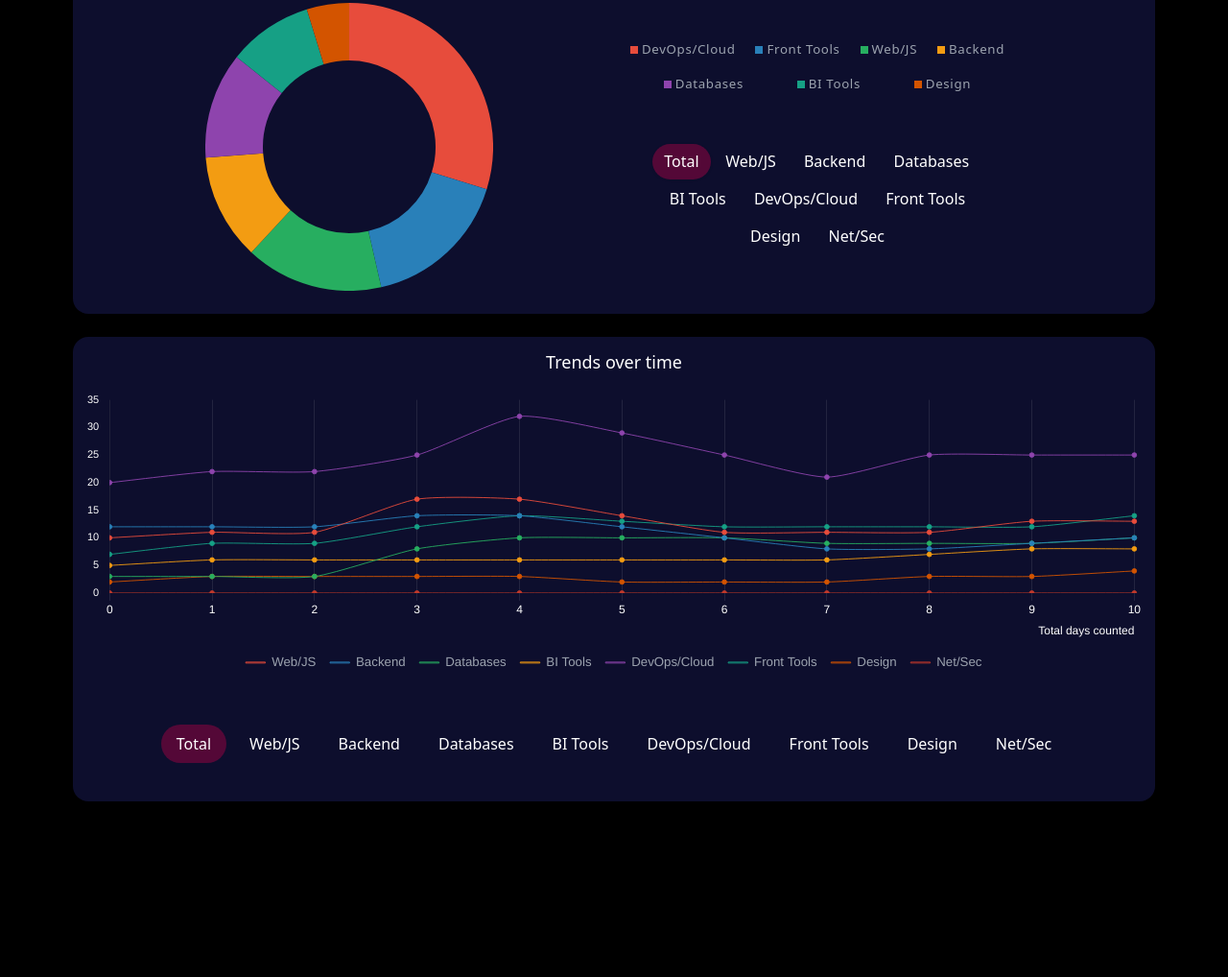
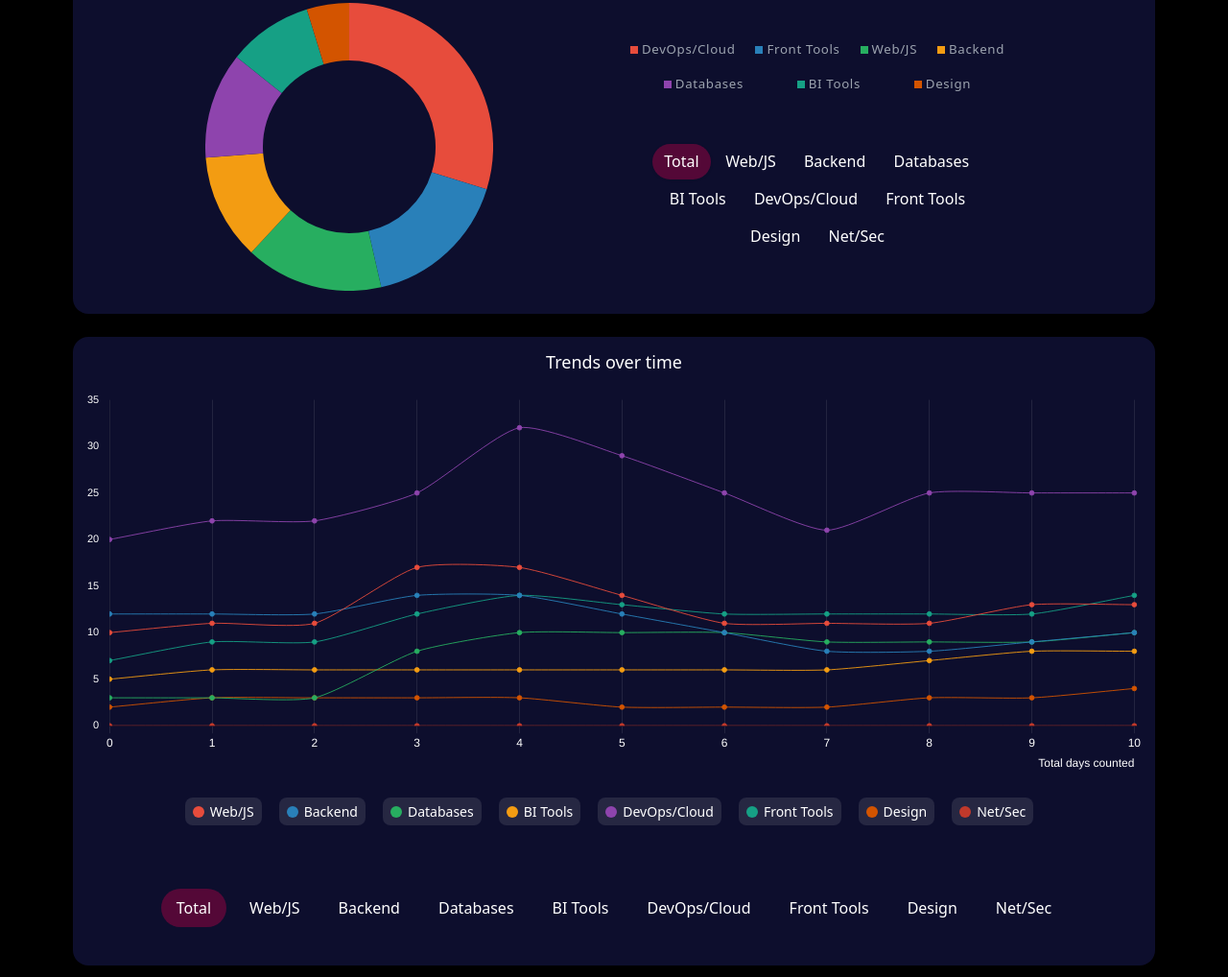
Before and after one commit to matias-cavalcante/it_jobs_req_alfred, a plain HTML site: page index.html in a window 1280 px wide. Shown: the part 165-1183 px from the top of the page at 96% size. Before the commit the page ends 1012 px from the top, so only its background shows below. Drawn offline with nearby package versions, Linux system fonts and the light colour scheme.

Commit message:
Replaced chart.js legend with indepent legend for more control

```diff
--- a/index.html
+++ b/index.html
@@ -68,6 +68,8 @@
                 <canvas id="timeline"></canvas>
             </div>
 
+             <div id="timeline-legend" class="flex flex-wrap justify-center gap-2 mt-4 p-2"></div>
+
 
             <!-- Replace your existing code with this OBSERVE!!!-->
 <div class="flex justify-center mb-6">
--- a/main.js
+++ b/main.js
@@ -6,12 +6,6 @@ let donutChart, timelineChart;
 let historyData = null;
 let currentView = 'overview';
 let currentCategory = null;
-
-
-
-
-
-
 
 
 async function loadHistory() {
@@ -252,7 +246,7 @@ function showCategory(categoryKey) {
             interaction: { mode: 'nearest', intersect: false },
             plugins: {
                 legend: {
-                    display: true,
+                    display: false,
                     position: 'bottom',
                     labels: {
                         usePointStyle: false,
@@ -269,7 +263,7 @@ function showCategory(categoryKey) {
             },
             scales: {
                 x: {
-                    title: { display: false, text: "Total days counted" },
+                    title: { display: true, text: "Total days counted" , align: 'end'},
                     grid: { color: 'rgba(255, 255, 255, 0.1)' }
                 },
                 y: {
@@ -281,8 +275,12 @@ function showCategory(categoryKey) {
                     grid: { display: false, color: 'rgba(255, 255, 255, 0.1)' }
                 }
             }
+
+
         }
     });
+
+    createCustomLegend(timelineChart);
 }
 
 function activateTab(tabId) {
@@ -356,7 +354,7 @@ function drawTimeline() {
             interaction: { mode: 'nearest', intersect: false },
             plugins: {
                 legend: {
-                    display: true,
+                    display: false,
                     position: 'bottom',
                     labels: {
                         usePointStyle: false,
@@ -388,6 +386,78 @@ function drawTimeline() {
             }
         }
     });
+
+    createCustomLegend(timelineChart);
+}
+
+function handleResize() {
+    if (timelineChart) {
+        timelineChart.resize();
+        updateCustomLegend(); // ← Update legends on resize too
+    }
+}
+
+function createCustomLegend(chart) {
+    const legendContainer = document.getElementById('timeline-legend');
+    legendContainer.innerHTML = '';
+
+    chart.data.datasets.forEach((dataset, i) => {
+        const legendItem = document.createElement('div');
+        legendItem.className = 'legend-item';
+
+        // Store which dataset this legend item controls
+        legendItem.dataset.index = i;
+
+        legendItem.innerHTML = `
+            <span class="legend-color" style="background:${dataset.borderColor}"></span>
+            <span>${dataset.label}</span>
+        `;
+
+        // Add click event to toggle visibility
+        legendItem.addEventListener('click', function() {
+            // Get the dataset index from our data attribute
+            const datasetIndex = parseInt(this.dataset.index);
+
+            // Toggle visibility of this specific dataset
+            const meta = chart.getDatasetMeta(datasetIndex);
+            meta.hidden = !meta.hidden;
+
+            // Update the chart to reflect the change
+            chart.update();
+
+            // Update the legend appearance
+            updateLegendAppearance(chart);
+        });
+
+        legendContainer.appendChild(legendItem);
+    });
+
+    // Set initial appearance
+    updateLegendAppearance(chart);
+}
+
+function updateLegendAppearance(chart) {
+    const legendItems = document.querySelectorAll('.legend-item');
+
+    legendItems.forEach(item => {
+        const datasetIndex = parseInt(item.dataset.index);
+        const meta = chart.getDatasetMeta(datasetIndex);
+
+        // Update opacity based on visibility
+        if (meta.hidden) {
+            item.style.opacity = '0.5';
+            item.style.textDecoration = 'line-through';
+        } else {
+            item.style.opacity = '1';
+            item.style.textDecoration = 'none';
+        }
+    });
+}
+
+function updateCustomLegend() {
+    if (timelineChart) {
+        createCustomLegend(timelineChart);
+    }
 }
 
 function showApproxLastUpdated() {
--- a/style.css
+++ b/style.css
@@ -13,9 +13,44 @@ background-color: #000000;
     margin-top: 13%;
 }
 
-.timeline-chart-container{
-    min-height: 300px;
+/* Ensure chart container has fixed height */
+.timeline-chart-container {
+    height: 400px !important;
+    min-height: 400px !important;
+    max-height: 400px !important;
 }
+
+/* Style for custom legend */
+#timeline-legend {
+    min-height: 40px;
+}
+
+.legend-item {
+    display: inline-flex;
+    align-items: center;
+    margin: 0 10px 10px 0;
+    padding: 4px 8px;
+    background: rgba(255, 255, 255, 0.1);
+    border-radius: 12px;
+    font-size: 0.875rem;
+    cursor: pointer;
+    transition: all 0.2s ease;
+    border-radius: 8px;
+}
+
+.legend-item:hover {
+    background: rgba(255, 255, 255, 0.1);
+}
+
+.legend-color {
+    width: 12px;
+    height: 12px;
+    border-radius: 50%;
+    margin-right: 6px;
+    flex-shrink: 0;
+}
+
+
 
 
 /* Hover effects for inactive tabs */
@@ -82,6 +117,7 @@ background-color: #000000;
 
 
 
+
 /* Mobile Layout: Horizontal Scrolling Carousel */
 @media (max-width: 767px) { /* Adjust breakpoint as needed */
 
```
